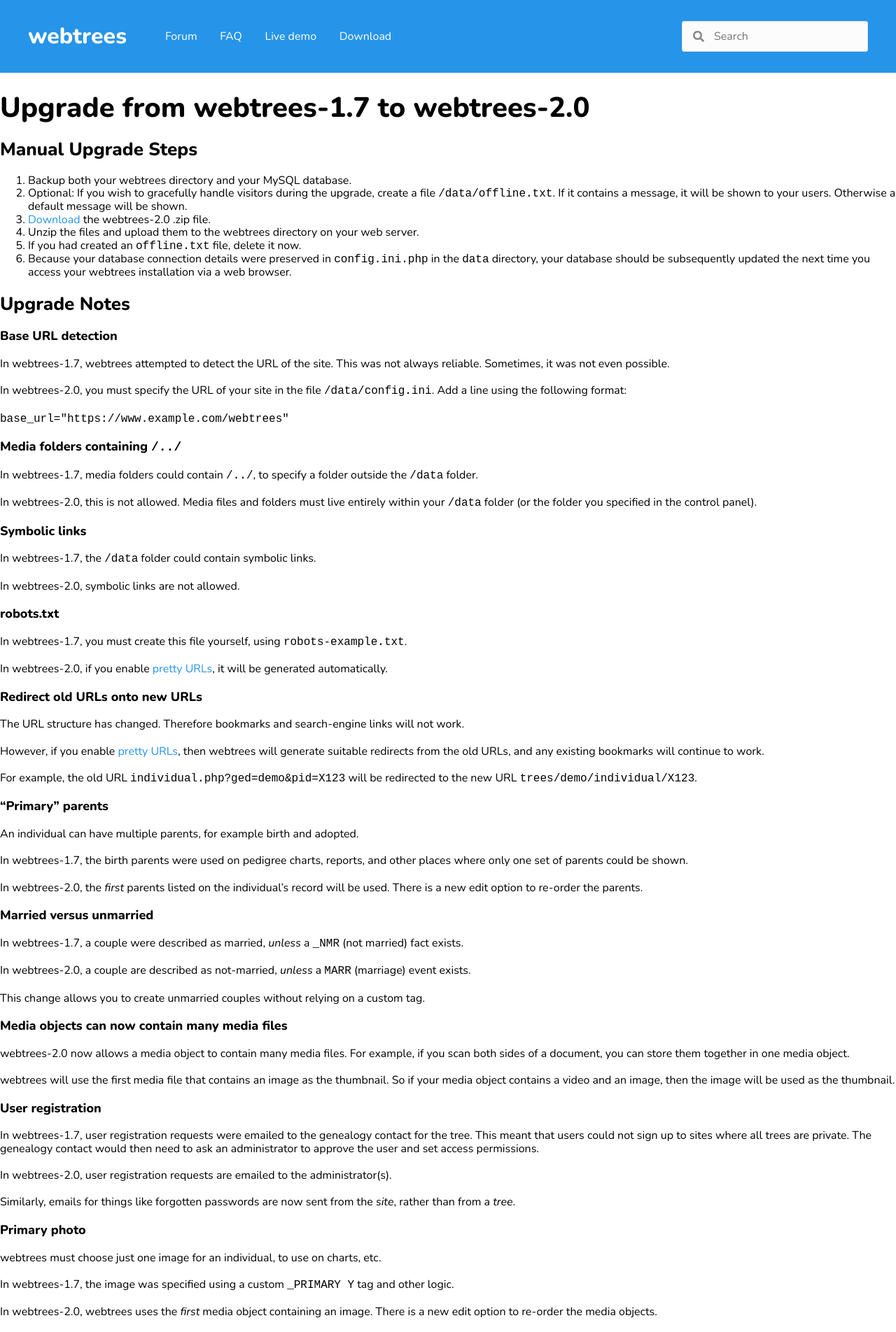
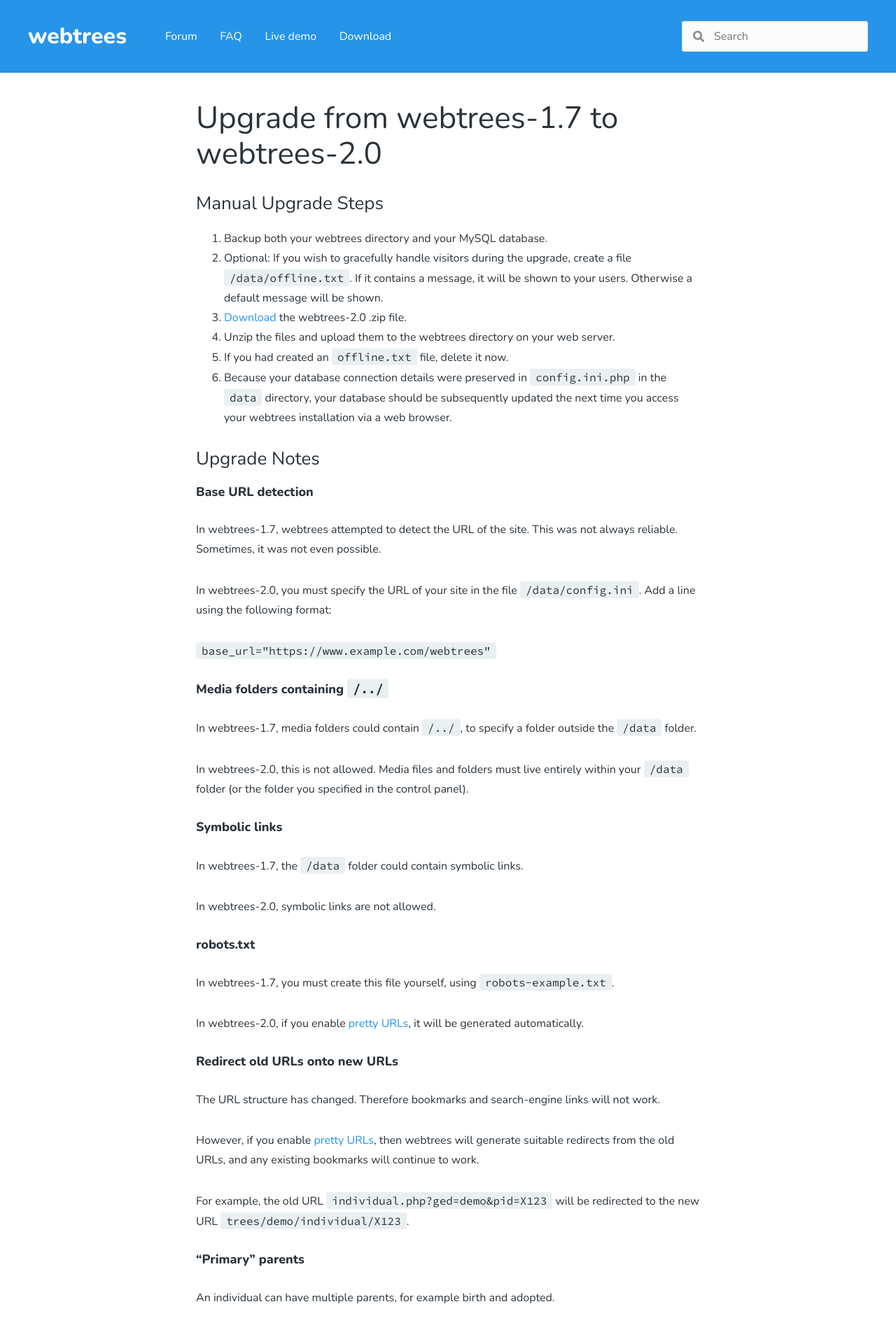
Before and after one commit to webtrees/webtrees.github.io, a Jekyll site: the page built from upgrade.md, in a window 1280 px wide. Shown: the top 1904 px of the page at 70% size. Built offline with Jekyll 4.4.1, drawn with Linux system fonts in a browser that asks for light colours; nearby versions of some CDN libraries.

Commit message:
Build one-column layout; style text

```diff
--- a/_includes/head.html
+++ b/_includes/head.html
@@ -15,6 +15,7 @@
 
 <!-- Fonts -->
 <link href="https://fonts.googleapis.com/css?family=Nunito:400,400i,800,800i&display=swap" rel="stylesheet">
+<link href="https://fonts.googleapis.com/css?family=Source+Code+Pro&display=swap" rel="stylesheet">
 
 <link rel="alternate" type="application/rss+xml" title="{{ site.title | escape }}" href="/feed.xml">
 
--- a/_layouts/default.html
+++ b/_layouts/default.html
@@ -23,10 +23,8 @@
     </div>
   </header>
 
-  <main class="page-content" aria-label="Content" id="page-content" tab_index="-1"><!-- tab-index is required for skip-to-navigation in IE -->
-    <div class="container">
+  <main id="site-content" tab_index="-1"><!-- tab-index is required for skip-to-navigation in IE -->
       {{ content }}
-    </div>
   </main>
 
   <footer class="footer">
--- a/_layouts/page.html
+++ b/_layouts/page.html
@@ -2,4 +2,6 @@
 layout: default
 ---
 
+<div class="content-wrapper">
 {{ content }}
+</div>
--- a/_sass/webtrees.scss
+++ b/_sass/webtrees.scss
@@ -17,6 +17,7 @@ html {
 
 /* Make the footer stick to the bottom of the window */
 body {
+  color: #2b333a;
   display: flex;
   font-family: Nunito, Arial, Helvetica, sans-serif;
   margin: 0;
@@ -37,43 +38,49 @@ footer {
 /* Global */
 
 h1 {
-  font-size: 40px;
-  font-size: 4rem;
-  margin-bottom: 20px;
-  margin-bottom: 2rem;
+  font-size: 44px;
+  font-size: 4.4rem;
+  font-weight: normal;
+  margin: 0 0 30px 0;
+  margin: 0 0 3rem 0;
 }
 
 h2 {
   font-size: 26px;
   font-size: 2.6rem;
-  margin-bottom: 20px;
-  margin-bottom: 2rem;
+  font-weight: normal;
+  margin-bottom: 0 0 30px 0;
+  margin-bottom: 0 0 3rem 0;
 }
 
 h3 {
   font-size: 18px;
   font-size: 1.8rem;
   font-weight: bold;
-  margin-bottom: 20px;
-  margin-bottom: 2rem;
+  margin-bottom: 30px;
+  margin-bottom: 3rem;
 }
 
 p {
   font-size: 16px;
   font-size: 1.6rem;
-  margin-bottom: 20px;
-  margin-bottom: 2rem;
+  line-height: 28px;
+  line-height: 2.8rem;
+  margin: 0 0 30px 0;
+  margin-bottom: 0 0 3rem 0;
 }
 
 ol,
 ul {
-  margin-bottom: 20px;
-  margin-bottom: 2rem;
+  margin-bottom: 30px;
+  margin-bottom: 3rem;
 }
 
 li {
   font-size: 16px;
   font-size: 1.6rem;
+  line-height: 28px;
+  line-height: 2.8rem;
 }
 
 a {
@@ -82,6 +89,42 @@ a {
 
   &:hover {
     color: #2b333a;
+  }
+}
+
+code {
+  background-color: #eaeff2;
+  border-radius: 3px;
+  font-family: "Source Code Pro", Consolas, "Courier New", monospace;
+  padding: 2px 8px;
+  word-break: normal;
+}
+
+div[class*="language-"] {
+  background-color: #092134;
+  border-radius: 3px;
+  color: #fff;
+  font-size: 16px;
+  font-size: 1.6rem;
+  margin-bottom: 30px;
+  margin-bottom: 3rem;
+  padding: 40px;
+  padding: 4rem;
+
+  pre {
+    line-height: 22px;
+    line-height: 2.2rem;
+    margin: 0;
+    white-space: pre-wrap;       /* Since CSS 2.1 */
+    white-space: -moz-pre-wrap;  /* Mozilla, since 1999 */
+    white-space: -pre-wrap;      /* Opera 4-6 */
+    white-space: -o-pre-wrap;    /* Opera 7 */
+    word-wrap: break-word;       /* Internet Explorer 5.5+ */
+  }
+
+  code {
+    background-color: transparent;
+    padding: 0;
   }
 }
 
@@ -130,6 +173,12 @@ button {
   margin: auto;
   max-width: 1200px;
 }
+
+.content-wrapper {
+  margin: auto;
+  max-width: 720px;
+}
+
 /* Header */
 
 #site-header {
@@ -217,6 +266,10 @@ button {
   }
 }
 
+#site-content {
+  padding-top: 40px;
+}
+
 .navbar {
   padding: 8px 16px;
   padding: 0.8rem 1.6rem;
```
